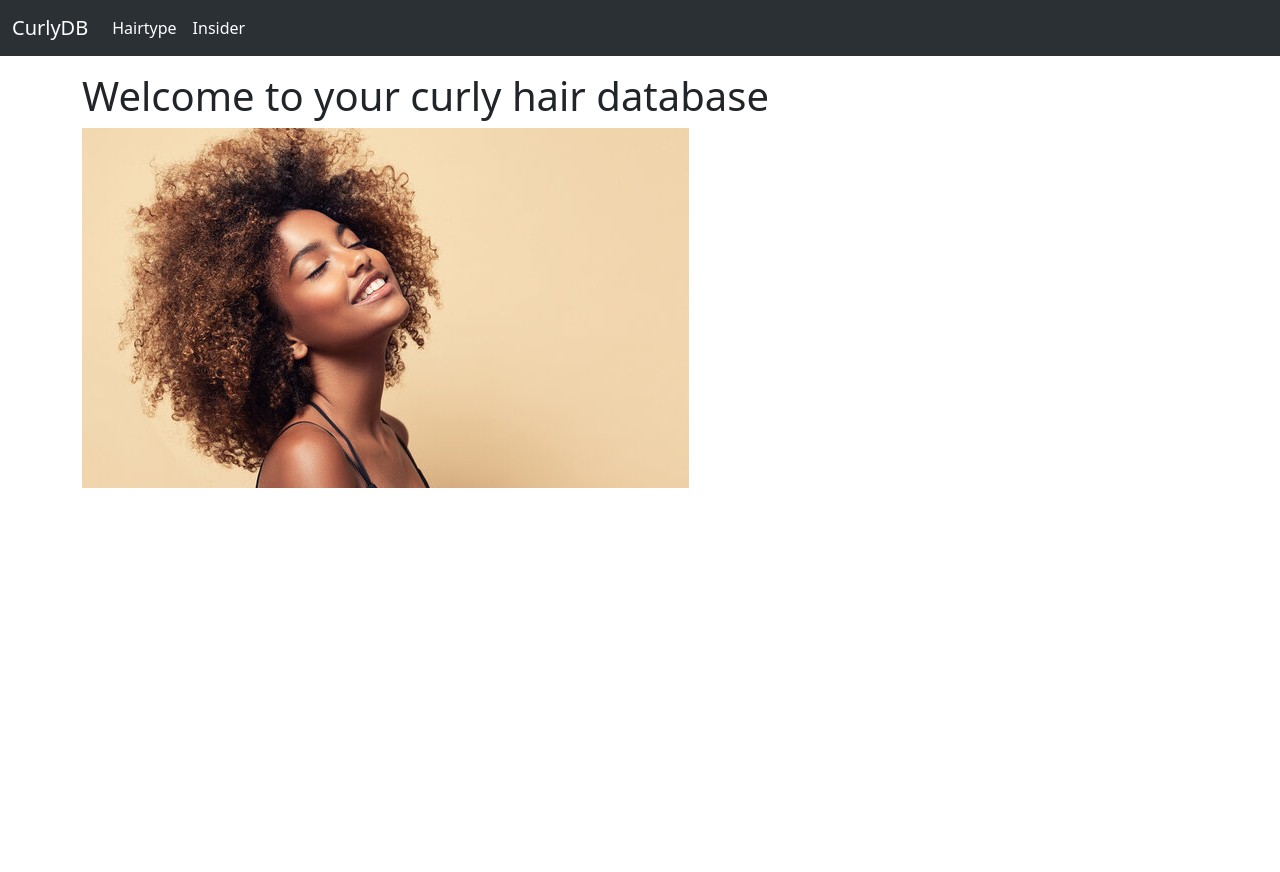
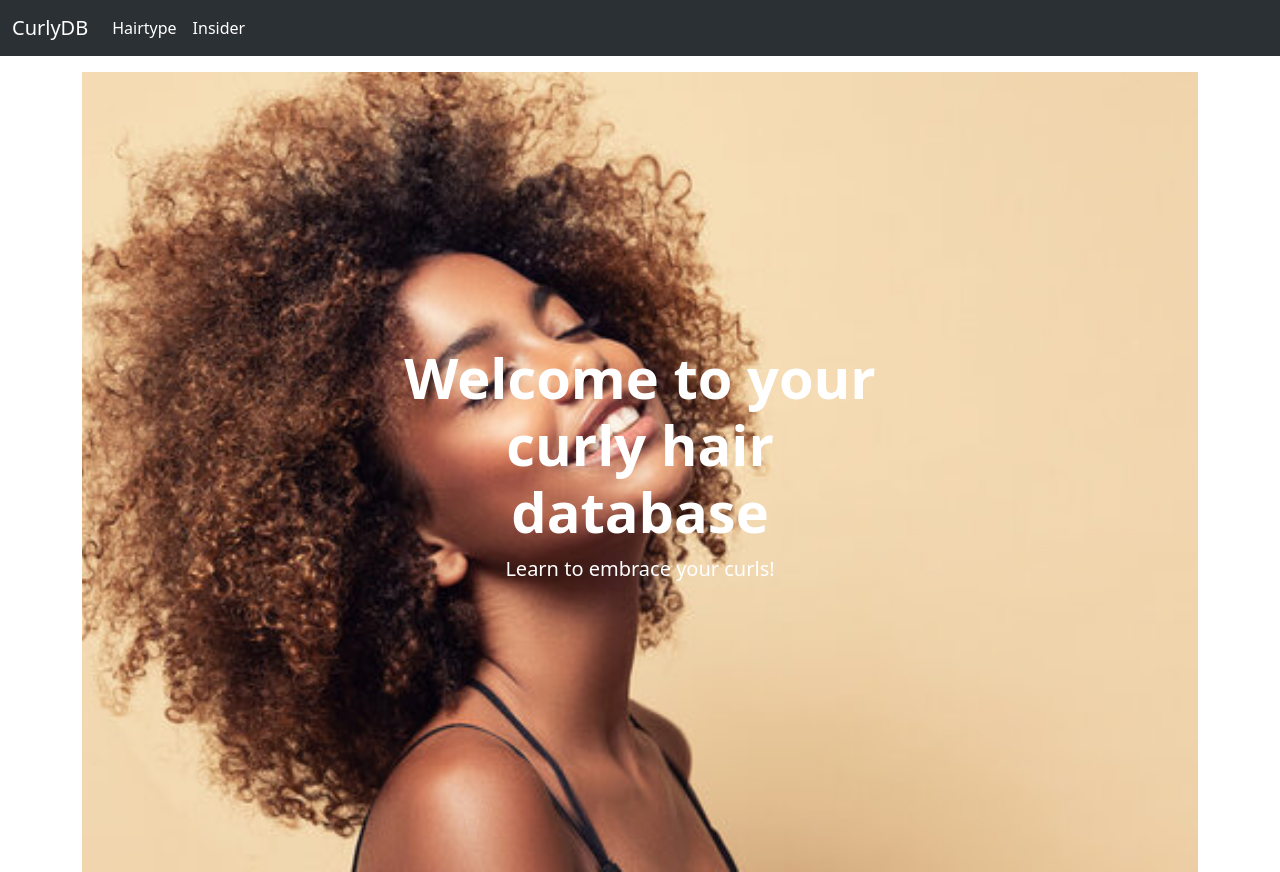
Before and after one commit to selintyrs/curlyDB, a SvelteKit app: page / in a window 1280 px wide. Before the commit the page ends 800 px from the top, so only its background shows below. Built offline with nearby package versions, Linux system fonts and the light colour scheme.

Commit message:
bild bearbeiten

```diff
--- a/src/routes/+page.svelte
+++ b/src/routes/+page.svelte
@@ -1,4 +1,20 @@
-<h1>Welcome to your curly hair database</h1>
+<!-- Hero-Bereich -->
+<div class="container-fluid p-0">
+    <div class="position-relative text-center bg-dark text-white">
+      <!-- Hintergrundbild -->
+      <img src="/images/models/main.jpg" alt="main" class="w-100 hero-image" />
 
+      <!-- Textüberlagerung -->
+      <div class="position-absolute top-50 start-50 translate-middle hero-text p-4">
+        <h1 class="display-4 fw-bold">Welcome to your curly hair database</h1>
+        <p class="lead">Learn to embrace your curls!</p>
+      </div>
+    </div>
+  </div>
 
-<img src="/images/models/main.jpg" alt="main" />
+  <style>
+    .hero-image {
+      height: 100vh; /* Vollbildhöhe */
+      object-fit: cover; /* Bild füllt den Bereich ohne Verzerrung */
+    }
+  </style>
```
